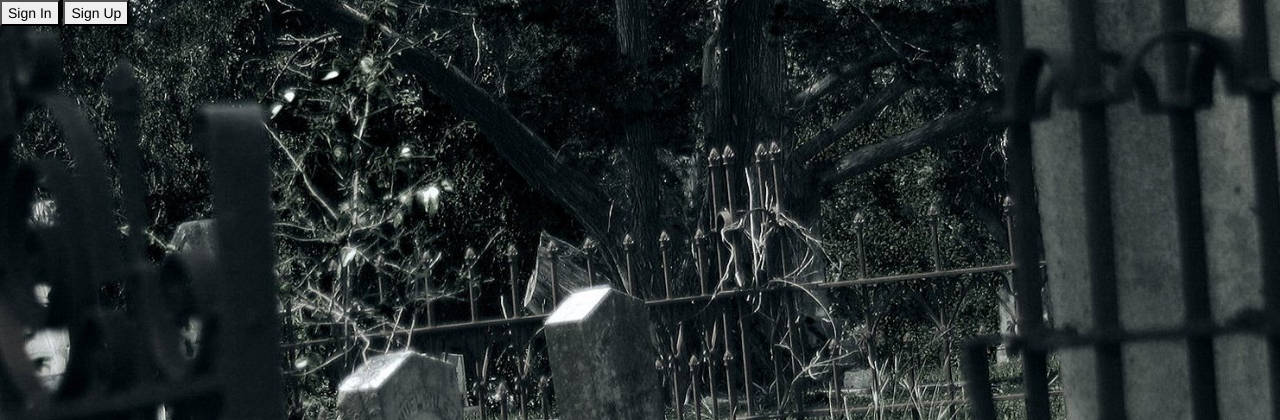
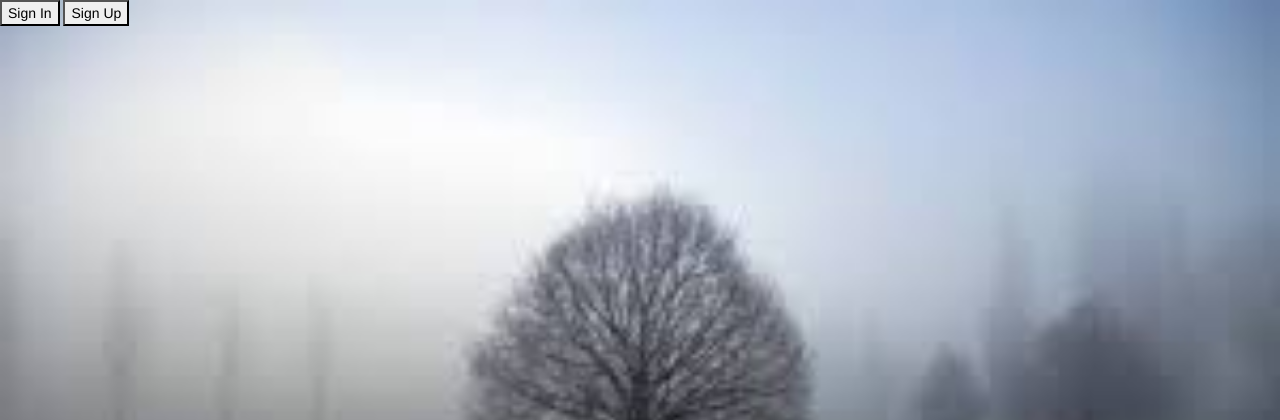
Before and after one commit to Emmitt-nervend/zombie-project, a Django app: template templates/home.html in a window 1280 px wide. Shown: the top 420 px of the page. Run offline with Django 3.2, Linux system fonts and the light colour scheme; the template is opened without the code that fills it, so the values that code supplies are empty; some libraries are stand-ins or nearby versions.

Commit message:
chang background image

```diff
--- a/apps/login/static/css/style.css
+++ b/apps/login/static/css/style.css
@@ -1,5 +1,5 @@
 body {
-	background: url('/static/images/graveyard.jpg');
+	background: url('/static/images/spooky.jpg');
 	-webkit-background-size: cover;
 	-moz-background-size: cover;
 	-o-background-size: cover;
```
Also changed, not shown: apps/login/static/images/spooky.jpg (added).
